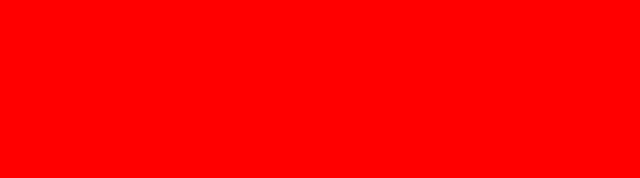
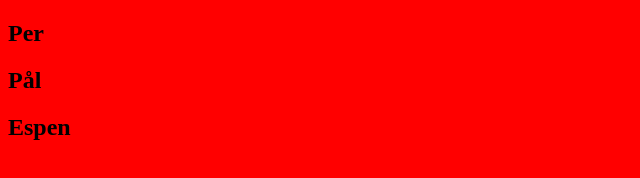
Before and after one commit to JulieKodehode/gloede_programmerer_vaer, a plain HTML site: page uke_7_loops/index.html in a window 1280 px wide. Shown: the whole page, without its empty margins (0-640 px from the left). Drawn offline with Linux system fonts and the light colour scheme.

Commit message:
Refactor code to improve performance and readability

```diff
--- a/uke_7_loops/index.html
+++ b/uke_7_loops/index.html
@@ -7,5 +7,10 @@
     <script defer src="index.js"></script>
     <title>Document</title>
   </head>
-  <body></body>
+  <body>
+    <main>
+      <!-- Card generator -->
+      <div id="card" class="card"></div>
+    </main>
+  </body>
 </html>
--- a/uke_7_loops/index.js
+++ b/uke_7_loops/index.js
@@ -1,3 +1,5 @@
+// For loop
+
 // When i (index) is smaller than 10 it launches the following code
 // i gets incremented by 1 (i++)
 // then the body of the function runs
@@ -7,6 +9,20 @@
 //
 // when i reaches 10 the code stops running, and the loop is completed
 
-for (i = 0; i <= 10; i++) {
-  console.log(i);
+const friendList = ["Per", "Pål", "Espen"];
+
+for (i = 0; i < friendList.length; i++) {
+  console.log(friendList[i]);
 }
+
+// DEL 1
+
+const cardContainer = document.querySelector("#card");
+
+for (i = 0; i < friendList.length; i++) {
+  const h2Title = document.createElement("h2");
+  const img = document.createElement("img");
+  img.src = h2Title.textContent = friendList[i];
+  console.log(h2Title);
+  cardContainer.appendChild(h2Title);
+}
```
